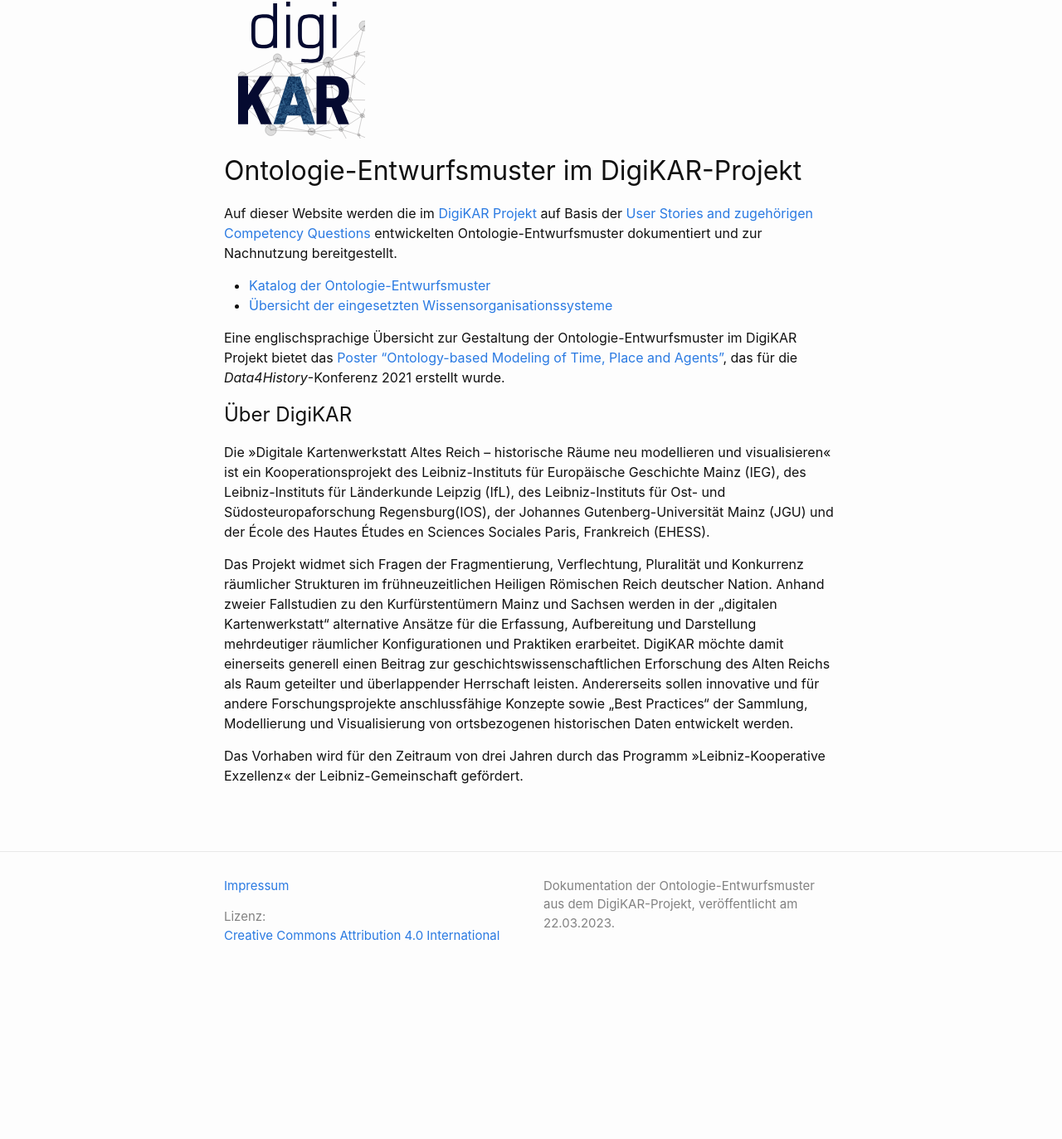
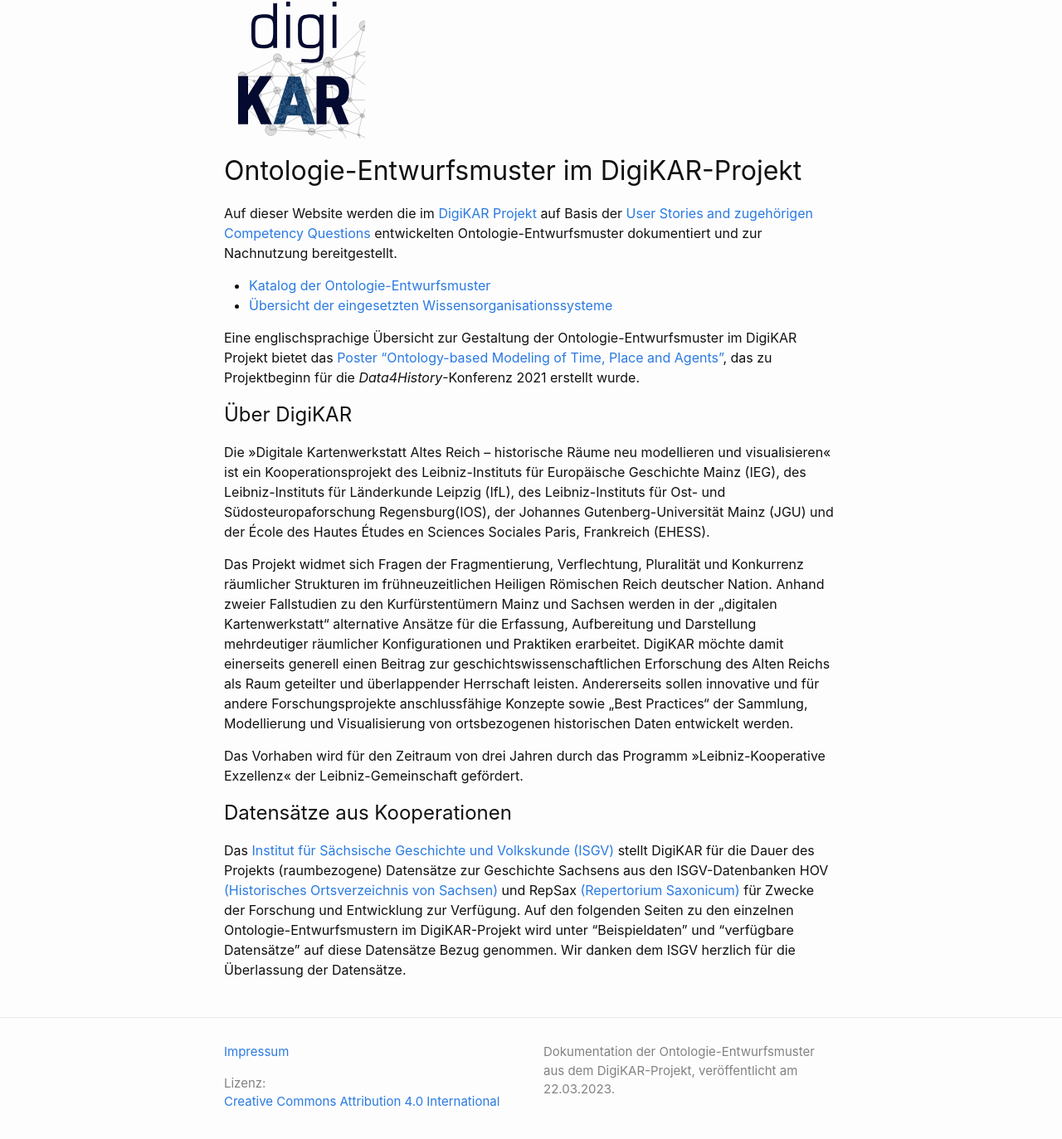
Before and after one commit to ieg-dhr/DigiKAR-Ontology-Design, a Jekyll site: the page built from index.md, in a window 1280 px wide and 1400 px high, scrolled down 201 px. Shown: the top 1373 px of the window at 83% size. Built offline with Jekyll 4.4.1, drawn with Linux system fonts in a browser that asks for light colours; our own code applies the rules of GitHub Pages for plain Markdown files; before the commit the page ends 1367 px from its top, so only the background shows below that.

Commit message:
Update index.md

```diff
--- a/index.md
+++ b/index.md
@@ -6,7 +6,7 @@
 - [Katalog der Ontologie-Entwurfsmuster](odp/)
 - [Übersicht der eingesetzten Wissensorganisationssysteme](kos/)
 
-Eine englischsprachige Übersicht zur Gestaltung der Ontologie-Entwurfsmuster im DigiKAR Projekt bietet das <a href="https://zenodo.org/record/4895498#.Y_eQj9CZM2w">Poster "Ontology-based Modeling of Time, Place and Agents"</a>, das für die <em>Data4History</em>-Konferenz 2021 erstellt wurde.
+Eine englischsprachige Übersicht zur Gestaltung der Ontologie-Entwurfsmuster im DigiKAR Projekt bietet das <a href="https://zenodo.org/record/4895498#.Y_eQj9CZM2w">Poster "Ontology-based Modeling of Time, Place and Agents"</a>, das zu Projektbeginn für die <em>Data4History</em>-Konferenz 2021 erstellt wurde.
 
 
 ## Über DigiKAR
@@ -15,3 +15,6 @@
 Das Projekt widmet sich Fragen der Fragmentierung, Verflechtung, Pluralität und Konkurrenz räumlicher Strukturen im frühneuzeitlichen Heiligen Römischen Reich deutscher Nation. Anhand zweier Fallstudien zu den Kurfürstentümern Mainz und Sachsen werden in der „digitalen Kartenwerkstatt“ alternative Ansätze für die Erfassung, Aufbereitung und Darstellung mehrdeutiger räumlicher Konfigurationen und Praktiken erarbeitet. DigiKAR möchte damit einerseits generell einen Beitrag zur geschichtswissenschaftlichen Erforschung des Alten Reichs als Raum geteilter und überlappender Herrschaft leisten. Andererseits sollen innovative und für andere Forschungsprojekte anschlussfähige Konzepte sowie „Best Practices“ der Sammlung, Modellierung und Visualisierung von ortsbezogenen historischen Daten entwickelt werden.
 
 Das Vorhaben wird für den Zeitraum von drei Jahren durch das Programm »Leibniz-Kooperative Exzellenz« der Leibniz-Gemeinschaft gefördert.
+
+## Datensätze aus Kooperationen
+Das [Institut für Sächsische Geschichte und Volkskunde (ISGV)](https://www.isgv.de/) stellt DigiKAR für die Dauer des Projekts (raumbezogene) Datensätze zur Geschichte Sachsens aus den ISGV-Datenbanken HOV [(Historisches Ortsverzeichnis von Sachsen)](https://www.isgv.de/projekte/saechsische-geschichte/historisches-ortsverzeichnis-von-sachsen) und RepSax [(Repertorium Saxonicum)](https://www.isgv.de/projekte/archiv/repertorium-saxonicum) für Zwecke der Forschung und Entwicklung zur Verfügung. Auf den folgenden Seiten zu den einzelnen Ontologie-Entwurfsmustern im DigiKAR-Projekt wird unter "Beispieldaten" und "verfügbare Datensätze" auf diese Datensätze Bezug genommen. Wir danken dem ISGV herzlich für die Überlassung der Datensätze.
```
